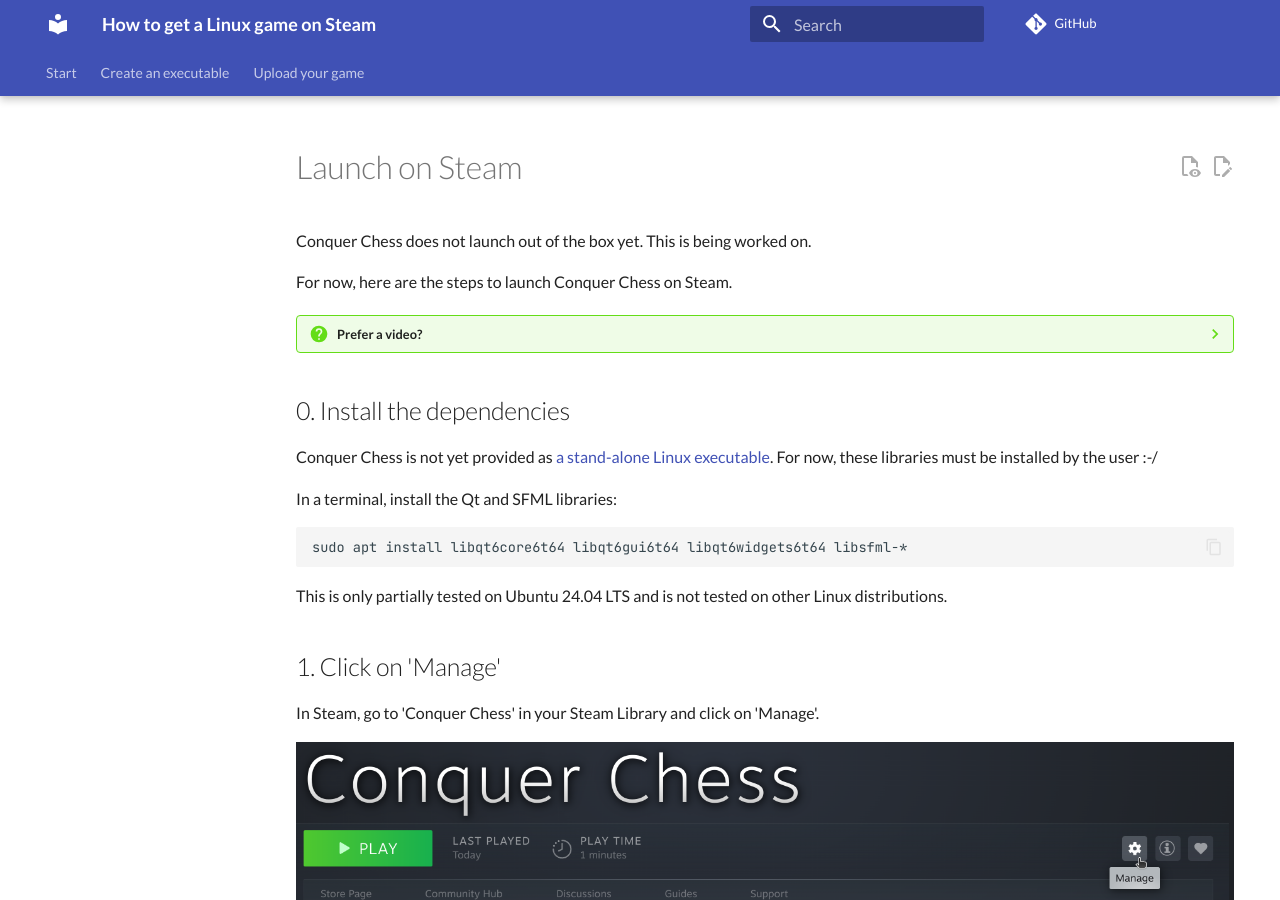
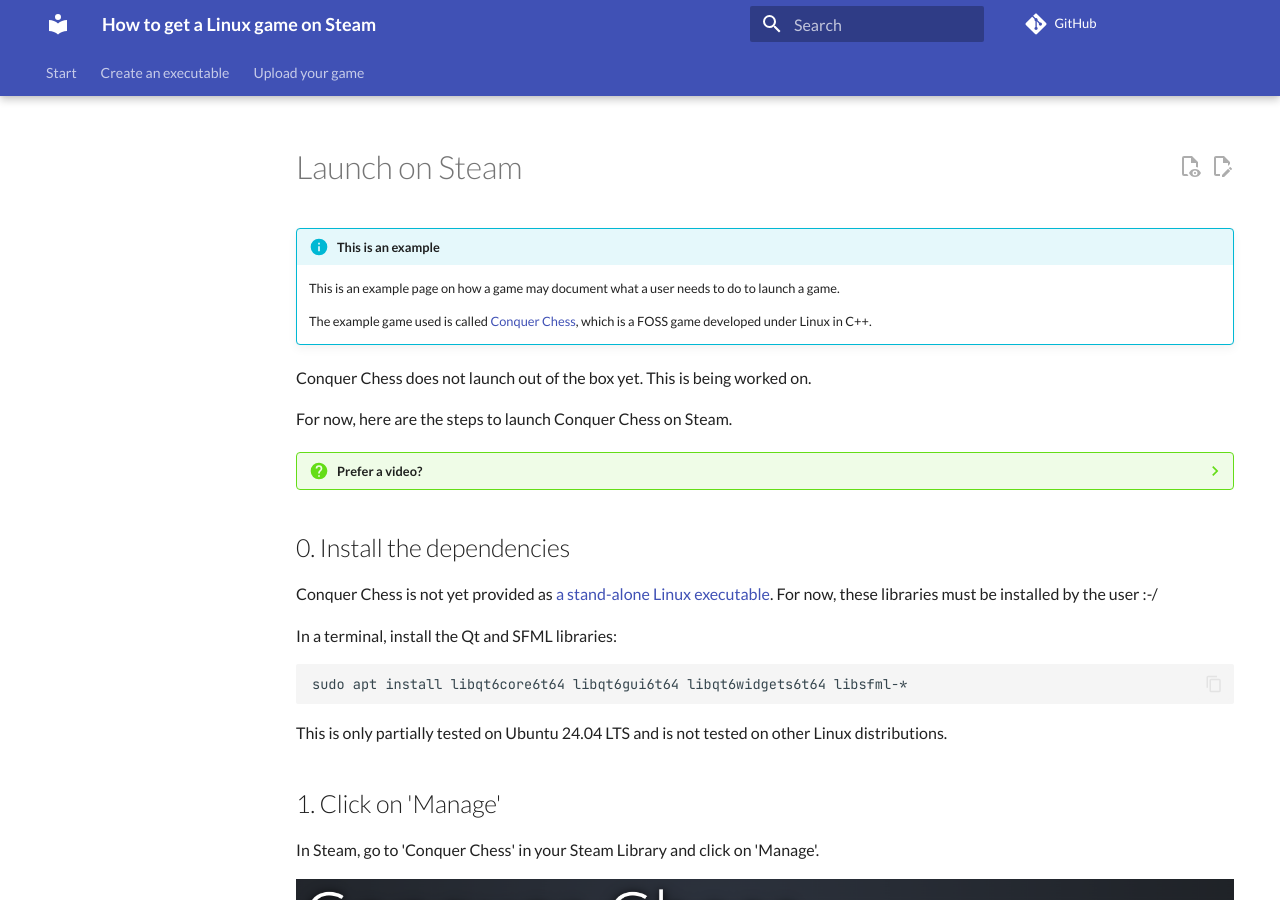
Before and after one commit to richelbilderbeek/how_to_get_a_linux_game_on_steam, an MkDocs documentation site: the page built from docs/launch_on_steam/README.md, in a window 1280 px wide and 900 px high. Built offline with MkDocs 1.6.1 and Material for MkDocs 9.7.7, drawn with Linux system fonts in a browser that asks for light colours; comment, search, counter and statistics services are not loaded.

Commit message:
Fix links and Markdown

````diff
--- a/docs/launch_on_steam/README.md
+++ b/docs/launch_on_steam/README.md
@@ -1,4 +1,13 @@
 # Launch on Steam
+
+!!! info "This is an example"
+
+    This is an example page on how a game may document
+    what a user needs to do to launch a game.
+
+    The example game used is called
+    [Conquer Chess](https://richelbilderbeek.github.io/conquer_chess/),
+    which is a FOSS game developed under Linux in C++.
 
 Conquer Chess does not launch out of the box yet.
 This is being worked on.
@@ -56,4 +65,6 @@
 cat conquer_chess_error.txt
 ```
 
-Please [report a bug](../report_a_bug.md) with the error messages.
+Please
+[report a bug](https://richelbilderbeek.github.io/conquer_chess/report_a_bug/)
+with the error messages.
````
Also changed, not shown: docs/create_an_executable.md (line endings or trailing spaces).
